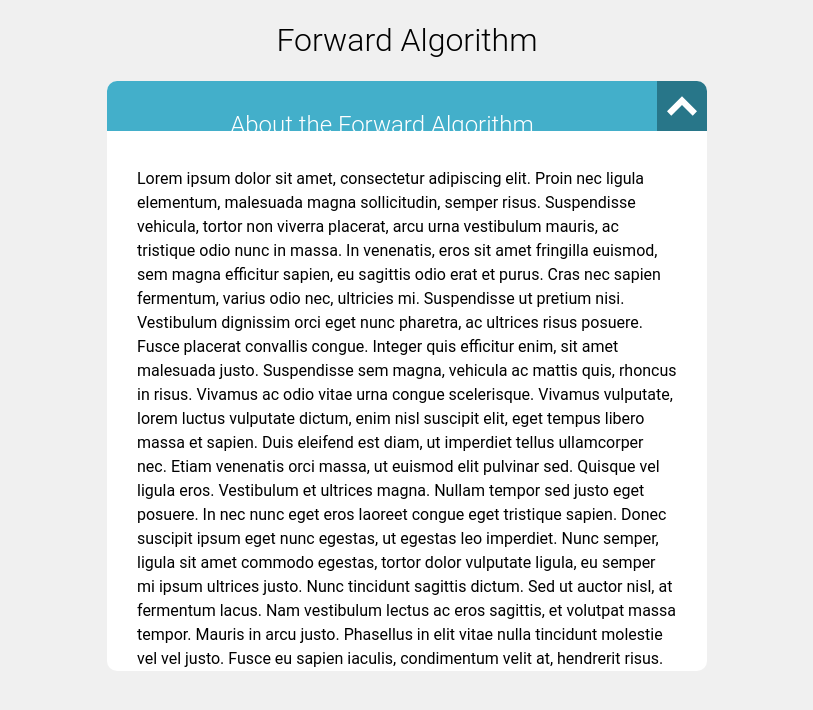
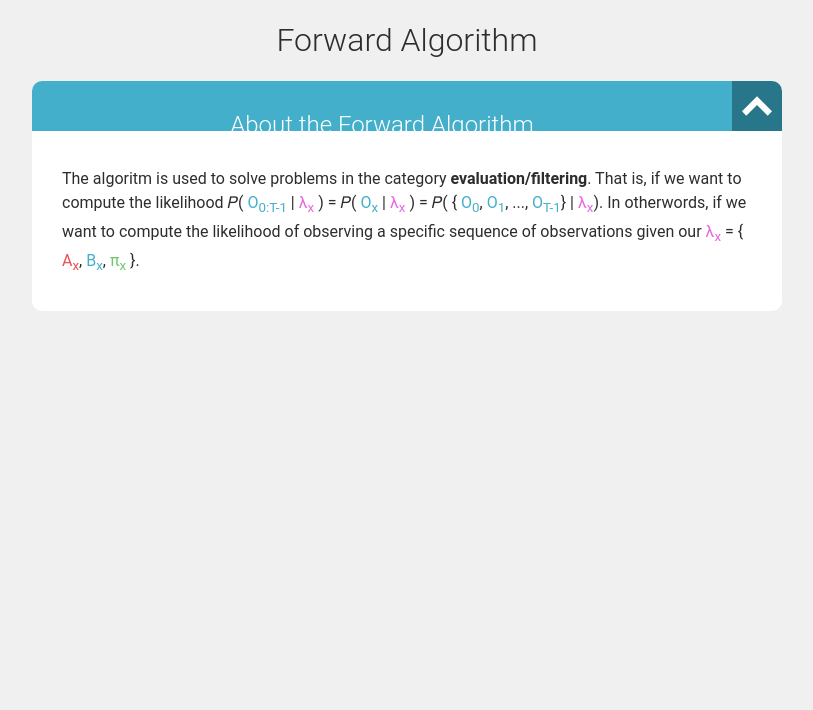
Before and after one commit to rasmus-rudling/Learn-AI, a React (Create React App) app in the folder AI visualization/hmm-react-app/: page / in a window 1280 px wide. Shown: the top 710 px of the page, without its empty margins (233-1046 px from the left). Built offline with nearby package versions, Linux system fonts and the light colour scheme.

Commit message:
Klar med första delen på forward algorithm

```diff
--- a/AI visualization/hmm-react-app/src/Components/Common/Subsection/subsection.js
+++ b/AI visualization/hmm-react-app/src/Components/Common/Subsection/subsection.js
@@ -1,26 +1,60 @@
-import React from 'react';
+import React, { useRef, useState, useEffect } from 'react';
 import classes from './subsection.module.css';
 import downArrow from '../../../Resources/down-arrow.svg';
 
 
 const Subsection = (props) => {
+    const contentPartElement = useRef(null);
+    const arrowElement = useRef(null);
+    const arrowContainerElement = useRef(null);
+    const headerPartElement = useRef(null);
+    const [maxHeight, setMaxHeight] = useState(props.hideDefault ? "0px" : props.maxHeight);
+    const [paddingForContent, setPaddingForContent] = useState(props.hideDefault ? "0px" : "20px");
+
+    const toggleContent = () => {
+        arrowElement.current.classList.toggle(classes.rotateArrow);
+        arrowContainerElement.current.classList.toggle(classes.applyRadiusBottomRight);
+        headerPartElement.current.classList.toggle(classes.applyRadiusBottomLeft);
+        setMaxHeight(maxHeight == "0px" ? props.maxHeight : "0px");
+        setPaddingForContent(paddingForContent == "0px" ? "20px" : "0px");
+    }
+
+    let arrowClassList, headerPartClassList;
+
+    if (props.hideDefault) {
+        arrowClassList = [classes.showHideContentToggler, classes.applyRadiusBottomRight];
+        headerPartClassList = [classes.headerPart, classes.applyRadiusBottomLeft];
+    } else {
+        arrowClassList = [classes.showHideContentToggler];
+        headerPartClassList = [classes.headerPart];
+    }
+
+
+
     return (
         <div className={classes.Subsection}>
             <div className={classes.headerContainer}>
-                <div className={classes.headerPart}>
+                <div className={headerPartClassList.join(" ")} ref={headerPartElement}>
                     <h2>{props.header}</h2>
                 </div>
 
-                <div className={classes.showHideContentToggler} onClick = {() => {
-                    // Skapa ref till contentpart och skriv in :
-                    //document.getElementById('slider').classList.toggle('closed');
-                }}>
-                    <img src = {downArrow} alt="arrow" />
+                <div
+                    className={arrowClassList.join(" ")}
+                    ref={arrowContainerElement}
+                    onClick = {() => toggleContent()}
+                >
+                    <img src = {downArrow} alt="arrow" ref={arrowElement} className={props.hideDefault ? classes.rotateArrow : ""}/>
                 </div>
             </div>
 
-
-            <div className={classes.contentPart}>
+            <div
+                style={{
+                    "max-height": maxHeight,
+                    "padding-top": paddingForContent,
+                    "padding-bottom": paddingForContent}}
+                className={classes.contentPart}
+                ref={contentPartElement}
+            >
                 {props.children}
             </div>
 
--- a/AI visualization/hmm-react-app/src/Components/Common/Subsection/subsection.module.css
+++ b/AI visualization/hmm-react-app/src/Components/Common/Subsection/subsection.module.css
@@ -1,17 +1,23 @@
 .Subsection {
     background-color: #fff;
-    width: 600px;
+    width: 750px;
     margin: 0 auto;
     border-radius: 10px;
 }
 
 .headerContainer {
     display: grid;
-    grid-template-columns: 550px 50px;
+    grid-template-columns: 700px 50px;
     grid-template-rows: 50px;
     background-color: rgba(255, 255, 255, 0);
-    border-top-left-radius: 10px;
-    border-top-right-radius: 10px;
+}
+
+.applyRadiusBottomRight {
+    border-bottom-right-radius: 10px;
+}
+
+.applyRadiusBottomLeft {
+    border-bottom-left-radius: 10px;
 }
 
 .headerPart {
@@ -19,6 +25,7 @@
     color: #fff;
     padding: 10px 0;
     border-top-left-radius: 10px;
+    transition: .2s;
 }
 
 .showHideContentToggler {
@@ -34,6 +41,13 @@
 .showHideContentToggler img {
     width: 30px;
     transform: rotate(180deg);
+    transition: .7s;
+    user-select: none;
+}
+
+.rotateArrow {
+    transition: .7s;
+    transform: rotate(0deg) !important;
 }
 
 .showHideContentToggler:hover {
@@ -42,16 +56,11 @@
 }
 
 .contentPart {
-    padding: 20px 30px;
+    padding-left: 30px;
+    padding-right: 30px;
 
     overflow-y: hidden;
-	max-height: 500px; /* approximate max height */
 
-	transition-property: all;
-	transition-duration: .5s;
-	transition-timing-function: cubic-bezier(0, 1, 0.5, 1);
+	/* transition-property: all; */
+	transition-duration: .7s;
 }
-
-.slider.closed {
-	max-height: 0;
-}
--- a/AI visualization/hmm-react-app/src/Components/ForwardAlgorithm/forwardAlgorithm.js
+++ b/AI visualization/hmm-react-app/src/Components/ForwardAlgorithm/forwardAlgorithm.js
@@ -4,18 +4,25 @@ import classes from './forwardAlgorithm.module.css';
 import Subsection from '../Common/Subsection/subsection'
 
 const ForwardAlgorithm = (props) => {
+
+    let curlyLeft = "{";
+    let curlyRight = "}";
+
+    let lambda = (x) => <span style={{"color":"#E967E0"}}>λ<sub>{x}</sub></span>;
+    let pi = (x) => <span style={{"color":"#6EC668"}}>π<sub>{x}</sub></span>;
+    let A = (x) => <span style={{"color":"#E95252"}}>A<sub>{x}</sub></span>;
+    let B = (x) => <span style={{"color":"#43AFCA"}}>B<sub>{x}</sub></span>;
+    let O = (x) => <span style={{"color":"#43AFCA"}}>O<sub>{x}</sub></span>;
+
     return (
         <div className={classes.ForwardAlgorithm}>
             <h1>Forward Algorithm</h1>
 
-            <Subsection header = "About the Forward Algorithm">
+            <Subsection header = "About the Forward Algorithm" maxHeight="140px" hideDefault={false}>
                 <p>
-                    Lorem ipsum dolor sit amet, consectetur adipiscing elit. Proin nec ligula elementum, malesuada magna sollicitudin, semper risus. Suspendisse vehicula, tortor non viverra placerat, arcu urna vestibulum mauris, ac tristique odio nunc in massa. In venenatis, eros sit amet fringilla euismod, sem magna efficitur sapien, eu sagittis odio erat et purus. Cras nec sapien fermentum, varius odio nec, ultricies mi. Suspendisse ut pretium nisi. Vestibulum dignissim orci eget nunc pharetra, ac ultrices risus posuere. Fusce placerat convallis congue. Integer quis efficitur enim, sit amet malesuada justo. Suspendisse sem magna, vehicula ac mattis quis, rhoncus in risus. Vivamus ac odio vitae urna congue scelerisque. Vivamus vulputate, lorem luctus vulputate dictum, enim nisl suscipit elit, eget tempus libero massa et sapien. Duis eleifend est diam, ut imperdiet tellus ullamcorper nec. Etiam venenatis orci massa, ut euismod elit pulvinar sed. Quisque vel ligula eros. Vestibulum et ultrices magna. Nullam tempor sed justo eget posuere.
-
-                    In nec nunc eget eros laoreet congue eget tristique sapien. Donec suscipit ipsum eget nunc egestas, ut egestas leo imperdiet. Nunc semper, ligula sit amet commodo egestas, tortor dolor vulputate ligula, eu semper mi ipsum ultrices justo. Nunc tincidunt sagittis dictum. Sed ut auctor nisl, at fermentum lacus. Nam vestibulum lectus ac eros sagittis, et volutpat massa tempor. Mauris in arcu justo. Phasellus in elit vitae nulla tincidunt molestie vel vel justo. Fusce eu sapien iaculis, condimentum velit at, hendrerit risus. Morbi dictum metus ligula, quis bibendum ligula pulvinar vitae. Pellentesque id magna neque. Cras vehicula lectus non nisl fringilla tempus id nec diam.
-
-                    Integer convallis lectus non sagittis facilisis. Fusce laoreet blandit suscipit. Sed accumsan finibus sapien, aliquam imperdiet dui pharetra quis. Aliquam a tortor neque. Ut accumsan posuere massa egestas rhoncus. Donec hendrerit nisi vel ante laoreet, eu tincidunt odio ornare. Mauris egestas ex ut diam sodales, et convallis sapien auctor. Vivamus ut tempus massa, ac sollicitudin leo. Duis nibh tellus, tristique sit amet mollis sit amet, tristique eu lacus. Curabitur rutrum suscipit pharetra. Nulla ultricies nisl a facilisis porta. Vestibulum venenatis metus lorem, non hendrerit felis egestas non.
-
+                    The algoritm is used to solve problems in the category <b>evaluation/filtering</b>. That is, if we want to compute the
+                    likelihood 𝑃( {O("0:T-1")} | {lambda("x")} ) = 𝑃( {O("x")} | {lambda("x")} ) = 𝑃( {curlyLeft} {O("0")}, {O("1")}, ..., {O("T-1")}
+                    {curlyRight} | {lambda("x")}). In otherwords, if we want to compute the likelihood of observing a specific sequence of observations given our {lambda("x")}  = {curlyLeft} {A("x")}, {B("x")}, {pi("x")} {curlyRight}.
                 </p>
             </Subsection>
         </div>
--- a/AI visualization/hmm-react-app/src/typography.css
+++ b/AI visualization/hmm-react-app/src/typography.css
@@ -8,6 +8,7 @@ body {
 
 p {
     line-height: 1.5rem;
+    color: #2d2d2d;
 }
 
 h1,
@@ -18,3 +19,7 @@ h5 {
     font-weight: 300;
     text-align: center;
 }
+
+h1 {
+    color: #2d2d2d;
+}
```
